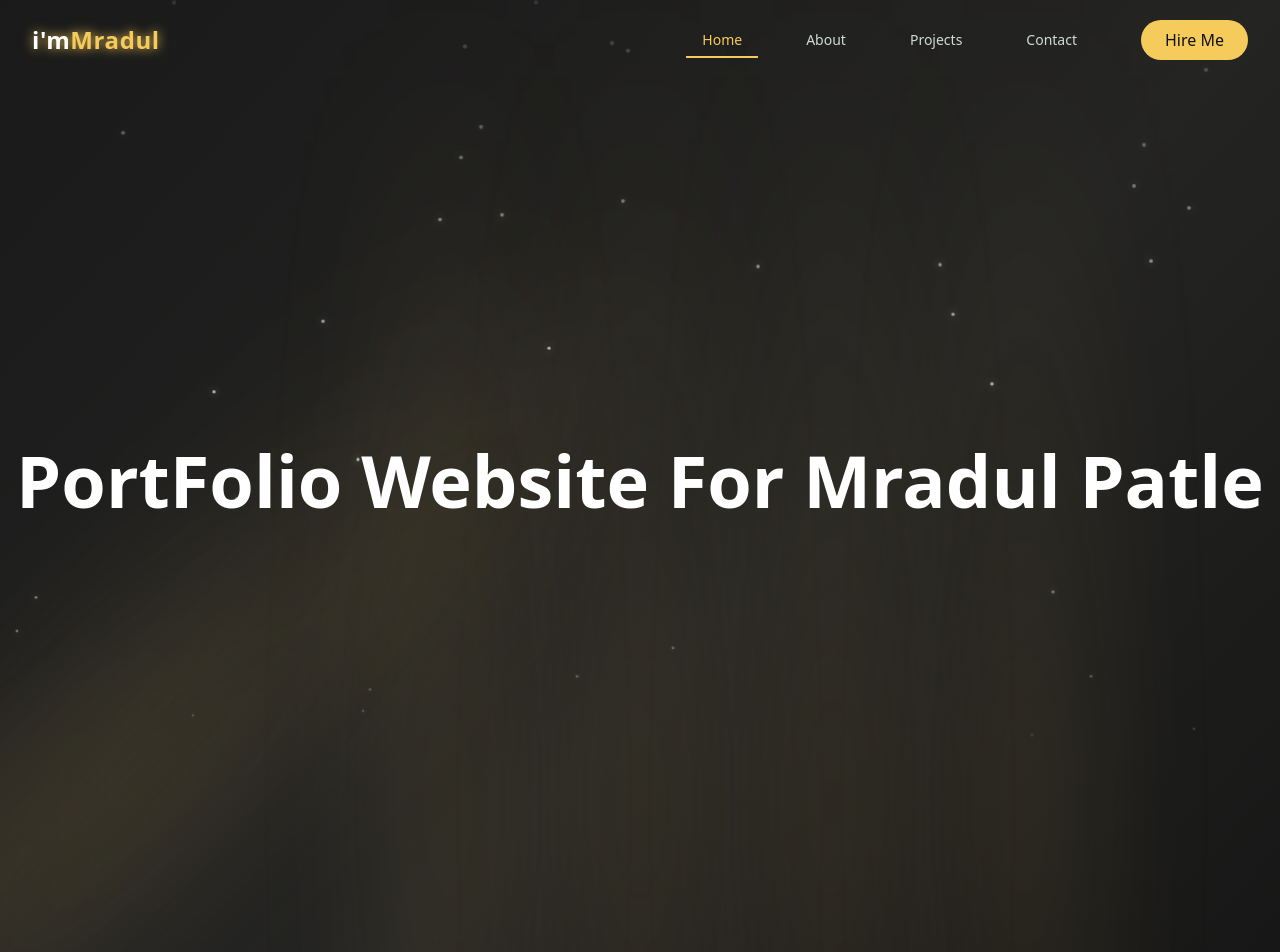
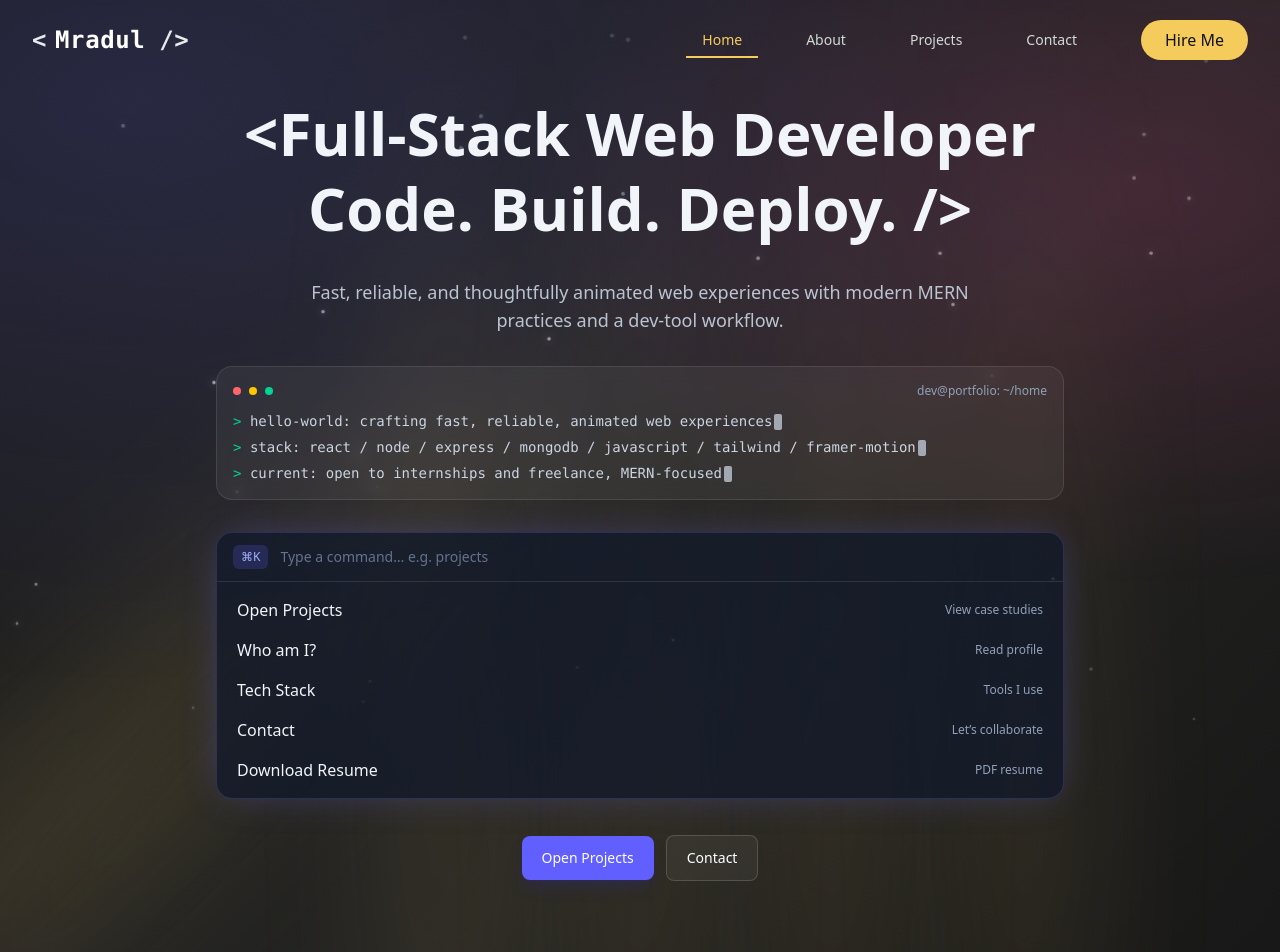
Before and after one commit to mradulpatle03/portfolioMern, a React (Vite) app: page / in a window 1280 px wide. Shown: the top 952 px of the page. Built offline with nearby package versions, Linux system fonts and the light colour scheme.

Commit message:
added home page and little ui changes

```diff
--- a/package.json
+++ b/package.json
@@ -12,9 +12,11 @@
   "dependencies": {
     "@emailjs/browser": "^4.4.1",
     "@tailwindcss/vite": "^4.1.13",
+    "framer-motion": "^12.23.22",
     "lucide-react": "^0.544.0",
     "react": "^19.1.1",
     "react-dom": "^19.1.1",
+    "react-icons": "^5.5.0",
     "react-router-dom": "^7.9.1",
     "tailwindcss": "^4.1.13"
   },
--- a/src/components/Layout.jsx
+++ b/src/components/Layout.jsx
@@ -33,7 +33,6 @@ export default function Layout() {
       100% { transform: translateY(-10vh) scale(1.1); opacity: 0; }
     }
   `}</style>
-
 
       <div className="fixed inset-0 pointer-events-none">
         {Array.from({ length: 6 }).map((_, i) => (
@@ -78,14 +77,71 @@ export default function Layout() {
             className={`flex items-center justify-between transition-all duration-300
               ${isScrolled ? "h-14" : "h-16"} md:h-20`}
           >
-
             <Link
               to="/"
-              className="relative text-2xl font-extrabold tracking-wide text-[#F5CB5C] logo-sparkle hover:scale-110 transition-transform"
+              className="taglogo group relative inline-flex items-baseline gap-2 text-2xl font-extrabold tracking-wide text-[#F5CB5C] transition-transform hover:scale-[1.06] focus-visible:scale-[1.03] outline-none"
+              aria-label="Mradul — Developer Portfolio"
             >
-              <span className="text-white">i'm</span>Mradul
-              <span className="absolute inset-0 rounded-full blur-md bg-[#F5CB5C]/20 opacity-0 hover:opacity-100 transition-opacity duration-300" />
+              {/* Render exactly: <Mradul /> */}
+              <span className="font-mono text-white/90">&lt;</span>
+              <span className="relative inline-flex items-baseline font-mono leading-none">
+                <span className="taglogo__text text-white">Mradul</span>
+                <span
+                  aria-hidden
+                  className="taglogo__caret ml-1 inline-block h-[1em] w-[0.08em] align-[-0.12em] bg-white/85"
+                />
+              </span>
+              <span className="font-mono text-white/90">/&gt;</span>
+
+              {/* underline (draws on hover/focus) */}
+              <span
+                aria-hidden
+                className="taglogo__underline pointer-events-none absolute -bottom-1 left-0 h-[2px] w-full"
+              />
             </Link>
+
+            <style>{`
+/* Typography and smoothing */
+.taglogo { text-rendering: geometricPrecision; -webkit-font-smoothing: antialiased; }
+
+/* Animated underline via background-size for performance */
+.taglogo__underline {
+  background: linear-gradient(90deg, #F5CB5C 0%, rgba(245,203,92,0.85) 60%, rgba(245,203,92,0) 100%) left bottom / 0% 2px no-repeat;
+  transition: background-size 420ms ease;
+  border-radius: 2px;
+}
+.taglogo:hover .taglogo__underline,
+.taglogo:focus-visible .taglogo__underline {
+  background-size: 100% 2px;
+}
+
+/* Neon glow scan on the text when active */
+@keyframes tag-neon {
+  0%, 100% { filter: none; }
+  45% { filter: brightness(1.04) contrast(1.04) drop-shadow(0 0 6px rgba(245,203,92,0.35)); }
+  60% { filter: brightness(0.99) contrast(1); }
+}
+.taglogo:hover .taglogo__text,
+.taglogo:focus-visible .taglogo__text {
+  animation: tag-neon 600ms linear 1;
+  text-shadow:
+    1px 0 rgba(34,211,238,0.35),
+   -1px 0 rgba(236,72,153,0.35);
+}
+
+/* Caret blink */
+@keyframes caret-blink {
+  0%, 45% { opacity: 1; }
+  50%, 95% { opacity: 0; }
+  100% { opacity: 1; }
+}
+.taglogo__caret { animation: caret-blink 1.15s steps(1, end) infinite; }
+
+/* Reduced motion: disable animations and effects */
+@media (prefers-reduced-motion: reduce) {
+  .taglogo, .taglogo__caret, .taglogo__text { animation: none !important; transition: none !important; text-shadow: none !important; }
+}
+`}</style>
 
             {/* Desktop nav */}
             <nav className="hidden md:flex items-center space-x-8">
@@ -122,7 +178,6 @@ export default function Layout() {
               </button>
             </nav>
 
-
             <button
               onClick={() => setIsMobileMenuOpen((s) => !s)}
               className="md:hidden px-4 py-2 text-[#E8EDDF] hover:text-[#F5CB5C] transition-transform duration-300"
@@ -155,7 +210,6 @@ export default function Layout() {
             </button>
           </div>
         </div>
-
 
         <div
           className={`md:hidden origin-top transform transition-all duration-500 ease-in-out
@@ -210,7 +264,7 @@ export default function Layout() {
         </div>
       </header>
 
-      <main className="relative z-10 pt-20">
+      <main className="relative z-10">
         <Outlet />
       </main>
 
--- a/src/index.css
+++ b/src/index.css
@@ -16,3 +16,12 @@
 .nav-hover:hover {
   animation: navHover 0.4s ease;
 }
+
+@layer utilities {
+  /* Chrome, Safari, Opera */
+  .no-scrollbar::-webkit-scrollbar { display: none; }
+  /* Firefox */
+  .no-scrollbar { scrollbar-width: none; }
+  /* IE, Edge */
+  .no-scrollbar { -ms-overflow-style: none; }
+}
--- a/src/pages/About.jsx
+++ b/src/pages/About.jsx
@@ -42,25 +42,30 @@ const About = () => {
   ];
 
   return (
-    <section className="relative py-16 px-4 sm:px-6 lg:px-12 text-[#E8EDDF]">
+    <section className="relative py-16 px-4 sm:px-6 lg:px-12 text-[#E8EDDF] pt-30">
       <div className="max-w-6xl mx-auto">
-
+        <div className="mx-auto max-w-6xl px-4 sm:px-6 mb-8">
+          <div className="flex flex-col-reverse items-center gap-8 sm:gap-10 md:flex-row md:items-center md:justify-between">
+            {/* Left: Text block */}
             <div
-          className={`text-center mb-12 transition-all duration-700 ${
-            isVisible ? "opacity-100 translate-y-0" : "opacity-0 translate-y-10"
+              className={`w-full min-w-0 text-center md:text-left transition-all duration-700 ${
+                isVisible
+                  ? "opacity-100 translate-y-0"
+                  : "opacity-0 translate-y-10"
               }`}
             >
-          <h1 className="text-4xl sm:text-5xl md:text-6xl font-extrabold text-[#F5CB5C] mb-4">
+              <h1 className="mb-3 text-4xl font-extrabold text-[#F5CB5C] sm:text-5xl md:text-6xl">
                 Mradul Patle
               </h1>
-          <p className="text-base sm:text-lg md:text-xl text-[#CFDBD5]/80 max-w-3xl mx-auto leading-relaxed">
-            Full-Stack Developer & Problem Solver passionate about creating{" "}
-            <span className="text-[#F5CB5C]">scalable products</span> and{" "}
-            <span className="text-[#F5CB5C]">innovative solutions</span>.
+
+              <p className="mx-auto max-w-3xl text-base leading-relaxed text-[#CFDBD5]/80 sm:text-lg md:text-xl md:mx-0">
+                Full-Stack Developer & Problem Solver passionate about creating
+                <span className="text-[#F5CB5C]"> scalable products</span> and
+                <span className="text-[#F5CB5C]"> innovative solutions</span>.
               </p>
 
-
-          <div className="flex flex-wrap justify-center gap-4 mt-6">
+              {/* Socials */}
+              <div className="mt-5 flex flex-wrap justify-center gap-3 sm:justify-start sm:gap-4">
                 {[
                   {
                     icon: Mail,
@@ -83,15 +88,28 @@ const About = () => {
                     href={link.href}
                     target="_blank"
                     rel="noopener noreferrer"
-                className="flex items-center space-x-2 px-4 py-2 rounded-full bg-[#E8EDDF]/10 hover:bg-[#F5CB5C]/20 text-[#E8EDDF] hover:text-[#F5CB5C] transition-all duration-300 hover:scale-105 text-sm sm:text-base"
+                    className="inline-flex items-center gap-2 rounded-full bg-[#E8EDDF]/10 px-4 py-2 text-[#E8EDDF] transition-all duration-300 hover:scale-105 hover:bg-[#F5CB5C]/20 hover:text-[#F5CB5C] text-sm sm:text-base"
                   >
-                <link.icon size={18} />
+                    <link.icon aria-hidden="true" size={18} />
                     <span className="hidden sm:inline">{link.label}</span>
+                    <span className="sr-only">{link.label}</span>
                   </a>
                 ))}
               </div>
             </div>
 
+            {/* Right: Avatar (sits above on mobile) */}
+            <div className="shrink-0">
+              <img
+                className="mx-auto h-40 w-40 rounded-full object-cover sm:h-56 sm:w-56 md:h-64 md:w-64"
+                src="/mradul.png"
+                alt="Profile-picture"
+                loading="eager"
+                decoding="async"
+              />
+            </div>
+          </div>
+        </div>
 
         <div
           className={`grid grid-cols-2 sm:grid-cols-3 gap-4 sm:gap-6 mb-12 transition-all duration-700 ${
@@ -119,7 +137,6 @@ const About = () => {
           })}
         </div>
 
-
         <div
           className={`bg-[#111111]/60 border border-[#CFDBD5]/20 backdrop-blur-sm rounded-2xl p-6 sm:p-8 mb-10 transition-all duration-700 ${
             isVisible ? "opacity-100 translate-y-0" : "opacity-0 translate-y-10"
@@ -132,9 +149,11 @@ const About = () => {
             <p>
               I'm a Computer Science student at{" "}
               <span className="text-[#F5CB5C] font-semibold">IIIT Bhopal</span>{" "}
-              with a <span className="text-[#F5CB5C]">9.79 CGPA</span>. Alongside
-              academics, I’ve solved{" "}
-              <span className="text-[#F5CB5C] font-semibold">500+ DSA problems</span>{" "}
+              with a <span className="text-[#F5CB5C]">9.79 CGPA</span>.
+              Alongside academics, I’ve solved{" "}
+              <span className="text-[#F5CB5C] font-semibold">
+                500+ DSA problems
+              </span>{" "}
               and built{" "}
               <span className="text-[#F5CB5C] font-semibold">
                 scalable full-stack projects
@@ -146,8 +165,8 @@ const About = () => {
               <span className="text-[#F5CB5C] font-semibold">
                 4-month internship as a Tech Team Member at Explified
               </span>
-              , contributing to the development of innovative web solutions using
-              the MERN stack.
+              , contributing to the development of innovative web solutions
+              using the MERN stack.
             </p>
             <p>
               I’m passionate about building impactful products, constantly
@@ -156,7 +175,6 @@ const About = () => {
             </p>
           </div>
         </div>
-
 
         <div
           className={`grid sm:grid-cols-2 md:grid-cols-2 gap-4 sm:gap-6 transition-all duration-700 ${
@@ -187,14 +205,12 @@ const About = () => {
                 <p className="text-[#CFDBD5] text-sm sm:text-base leading-relaxed">
                   {h.description}
                 </p>
-
               </div>
             );
           })}
         </div>
 
         <SkillsGrid />
-
 
         <div
           className={`text-center mt-12 sm:mt-16 transition-all duration-700 ${
--- a/src/pages/Contact.jsx
+++ b/src/pages/Contact.jsx
@@ -40,7 +40,7 @@ const Contact = () => {
   };
 
   return (
-    <section className="relative py-16 px-4 sm:px-6 lg:px-12 text-[#E8EDDF] overflow-hidden">
+    <section className="relative py-16 px-4 sm:px-6 lg:px-12 text-[#E8EDDF] pt-30 overflow-hidden">
       <div className="max-w-6xl mx-auto grid md:grid-cols-2 gap-12 items-start">
 
         <form
--- a/src/pages/Home.jsx
+++ b/src/pages/Home.jsx
@@ -1,13 +1,174 @@
-import React from "react";
+// DevCommandHeroMinimal.jsx
+// React + Tailwind + Framer Motion (JavaScript)
+// npm i framer-motion
+import React, { useEffect, useMemo, useState } from "react";
+import { motion } from "framer-motion";
+import {useNavigate} from "react-router-dom";
 
-const MainPage = () => {
+
+
+const commandsSeed = [
+  { id: "projects", label: "Open Projects", hint: "View case studies" },
+  { id: "about", label: "Who am I?", hint: "Read profile" },
+  { id: "about", label: "Tech Stack", hint: "Tools I use" },
+  { id: "contact", label: "Contact", hint: "Let’s collaborate" },
+  { id: "resume", label: "Download Resume", hint: "PDF resume" },
+];
+
+function TerminalLine({ prefix = ">", text }) {
+  const [shown, setShown] = useState("");
+  useEffect(() => {
+    let i = 0;
+    const id = setInterval(() => {
+      setShown(text.slice(0, i++));
+      if (i > text.length) clearInterval(id);
+    }, 22);
+    return () => clearInterval(id);
+  }, [text]);
   return (
-    <>
-      <div className="text-white text-center text-7xl font-bold flex justify-center items-center h-screen">
-        PortFolio Website For Mradul Patle
+    <div className="font-mono text-sm text-slate-300">
+      <span className="text-emerald-400">{prefix}</span> {shown}
+      <span className="ml-0.5 inline-block h-4 w-2 animate-pulse bg-slate-300/80 align-middle rounded-[2px]" />
+    </div>
+  );
+}
+
+export default function DevCommandHeroMinimal() {
+  const [q, setQ] = useState("");
+  const navigate = useNavigate();
+
+  const commands = useMemo(() => {
+    const qq = q.toLowerCase().trim();
+    if (!qq) return commandsSeed;
+    return commandsSeed.filter(
+      (c) =>
+        c.label.toLowerCase().includes(qq) ||
+        c.hint.toLowerCase().includes(qq)
+    );
+  }, [q]);
+
+   const go = (to) => {
+    if (to === "resume") return navigate("/resume");
+    if (to.startsWith("/")) return navigate(to);
+    navigate(`/${to}`);
+  };
+
+  const fadeUp = (delay = 0) => ({
+    initial: { y: 20, opacity: 0 },
+    animate: { y: 0, opacity: 1 },
+    transition: { type: "spring", stiffness: 220, damping: 24, delay },
+  });
+
+  return (
+    <section className="relative min-h-screen w-full overflow-hidden text-slate-100">
+      {/* Static background gradients (no mouse effects) */}
+      <div className="pointer-events-none absolute inset-0">
+        <div className="absolute inset-0 bg-[radial-gradient(80%_60%_at_10%_10%,rgba(99,102,241,0.18),transparent),radial-gradient(50%_40%_at_90%_20%,rgba(236,72,153,0.16),transparent)]" />
+
       </div>
-    </>
+
+      <div className="relative z-10 mx-auto flex min-h-screen max-w-4xl flex-col items-center justify-center gap-8 px-6 py-24">
+
+        {/* Headline */}
+        <motion.h1
+          {...fadeUp(0.05)}
+          className="text-center text-4xl font-semibold leading-tight sm:text-5xl md:text-6xl"
+        >
+          {"<Full-Stack Web Developer\n\nCode. Build. Deploy. />"}
+        </motion.h1>
+
+        {/* Subtext */}
+        <motion.p
+          {...fadeUp(0.1)}
+          className="max-w-2xl text-center text-lg text-slate-300/90"
+        >
+          Fast, reliable, and thoughtfully animated web experiences with modern
+          MERN practices and a dev‑tool workflow.
+        </motion.p>
+
+        {/* Terminal */}
+        <motion.div
+          {...fadeUp(0.15)}
+          className="w-full rounded-2xl border border-white/10 bg-white/5 p-4 backdrop-blur"
+        >
+          <div className="mb-3 flex items-center justify-between text-xs text-slate-400">
+            <span className="inline-flex items-center gap-2">
+              <span className="size-2 rounded-full bg-red-400" />
+              <span className="size-2 rounded-full bg-yellow-400" />
+              <span className="size-2 rounded-full bg-emerald-400" />
+            </span>
+            <span>dev@portfolio: ~/home</span>
+          </div>
+          <div className="space-y-1.5">
+            <TerminalLine text="hello-world: crafting fast, reliable, animated web experiences" />
+            <TerminalLine text="stack: react / node / express / mongodb / javascript / tailwind / framer-motion" />
+            <TerminalLine text="current: open to internships and freelance, MERN-focused" />
+          </div>
+        </motion.div>
+
+        {/* Command Palette */}
+        <motion.div
+          {...fadeUp(0.2)}
+          className="w-full rounded-2xl border border-indigo-400/20 bg-slate-900/70 shadow-[0_0_40px_-10px_rgba(99,102,241,0.4)]"
+        >
+          <div className="flex items-center gap-3 border-b border-white/10 px-4 py-3">
+            <span className="rounded-md bg-indigo-500/20 px-2 py-1 text-xs text-indigo-300">
+              ⌘K
+            </span>
+            <input
+              value={q}
+              onChange={(e) => setQ(e.target.value)}
+              placeholder="Type a command… e.g. projects"
+              className="flex-1 bg-transparent text-sm text-slate-200 placeholder:text-slate-500 focus:outline-none"
+            />
+          </div>
+          <div className="max-h-56 overflow-auto px-2 py-2 no-scrollbar">
+            {commands.map((c, i) => (
+              <motion.button
+                key={c.id}
+                onClick={() => go(c.id)}
+                whileHover={{ x: 6, scale: 1.01 }}
+                whileTap={{ scale: 0.98 }}
+                transition={{ type: "spring", stiffness: 500, damping: 28 }}
+                className="flex w-full items-center justify-between rounded-lg px-3 py-2 text-left transition hover:bg-white/5"
+              >
+                <span className="text-slate-100">{c.label}</span>
+                <span className="text-xs text-slate-400">{c.hint}</span>
+              </motion.button>
+            ))}
+            {!commands.length && (
+              <div className="px-3 py-2 text-sm text-slate-500">
+                No matches. Try “projects”.
+              </div>
+            )}
+          </div>
+        </motion.div>
+
+        {/* Primary CTAs */}
+        <motion.div
+          {...fadeUp(0.25)}
+          className="flex flex-wrap items-center justify-center gap-3 pt-1"
+        >
+          <motion.a
+            href="/projects"
+            whileHover={{ scale: 1.03 }}
+            whileTap={{ scale: 0.97 }}
+            transition={{ type: "spring", stiffness: 600, damping: 28 }}
+            className="rounded-lg bg-indigo-500 px-5 py-3 text-sm font-medium text-white shadow-lg shadow-indigo-900/30 transition hover:bg-indigo-400"
+          >
+            Open Projects
+          </motion.a>
+          <motion.a
+            href="/contact"
+            whileHover={{ scale: 1.03 }}
+            whileTap={{ scale: 0.97 }}
+            transition={{ type: "spring", stiffness: 600, damping: 28 }}
+            className="rounded-lg border border-white/15 bg-white/5 px-5 py-3 text-sm font-medium text-white backdrop-blur transition hover:border-indigo-300/60 hover:text-indigo-200"
+          >
+            Contact
+          </motion.a>
+        </motion.div>
+      </div>
+    </section>
   );
-};
-
-export default MainPage;
+}
--- a/src/pages/Projects.jsx
+++ b/src/pages/Projects.jsx
@@ -25,27 +25,27 @@ const projects = [
       "A blogging platform with authentication, CRUD blogs, rich text editing, image upload, and category filtering. Supports 300+ blog posts.",
     link: "https://blogg-frontend-8jz9.vercel.app",
   },
-  {
-    name: "Social App",
-    tech: ["MongoDB", "Express.js", "Next.js", "Node.js", "JWT", "Tailwind"],
-    description:
-      "A real-time social network with posts, likes, comments, chat, follow system, notifications, and profiles. Designed for scale.",
-    link: "https://new-social-frontend-1zg1.vercel.app",
-  },
-  {
-    name: "Chattt",
-    tech: ["React", "Node.js", "Express.js", "MongoDB", "Zustand", "Socket.IO"],
-    description:
-      "A real-time chat app supporting 1-on-1 messaging with online/offline presence and <200ms latency. Optimized with Zustand.",
-    link: "https://fullstack-chatapp-e8lf.onrender.com",
-  },
+  // {
+  //   name: "Social App",
+  //   tech: ["MongoDB", "Express.js", "Next.js", "Node.js", "JWT", "Tailwind"],
+  //   description:
+  //     "A real-time social network with posts, likes, comments, chat, follow system, notifications, and profiles. Designed for scale.",
+  //   link: "https://new-social-frontend-1zg1.vercel.app",
+  // },
+  // {
+  //   name: "Chattt",
+  //   tech: ["React", "Node.js", "Express.js", "MongoDB", "Zustand", "Socket.IO"],
+  //   description:
+  //     "A real-time chat app supporting 1-on-1 messaging with online/offline presence and <200ms latency. Optimized with Zustand.",
+  //   link: "https://fullstack-chatapp-e8lf.onrender.com",
+  // },
 ];
 
 const Projects = () => {
   const [active, setActive] = useState(null);
 
   return (
-    <section className="py-16 px-6 sm:px-12 lg:px-20 text-[#E8EDDF]">
+    <section className="py-16 px-6 sm:px-12 lg:px-20 text-[#E8EDDF] pt-30">
       <div className="max-w-7xl mx-auto">
         <h2 className="text-3xl sm:text-4xl font-bold text-[#F5CB5C] mb-12 text-center">
           Projects
```
Also changed, not shown: public/mradul.png (added), 1 other file (tests, documents, lock files or other folders). Lines whose indentation alone changed are shown as unchanged.
